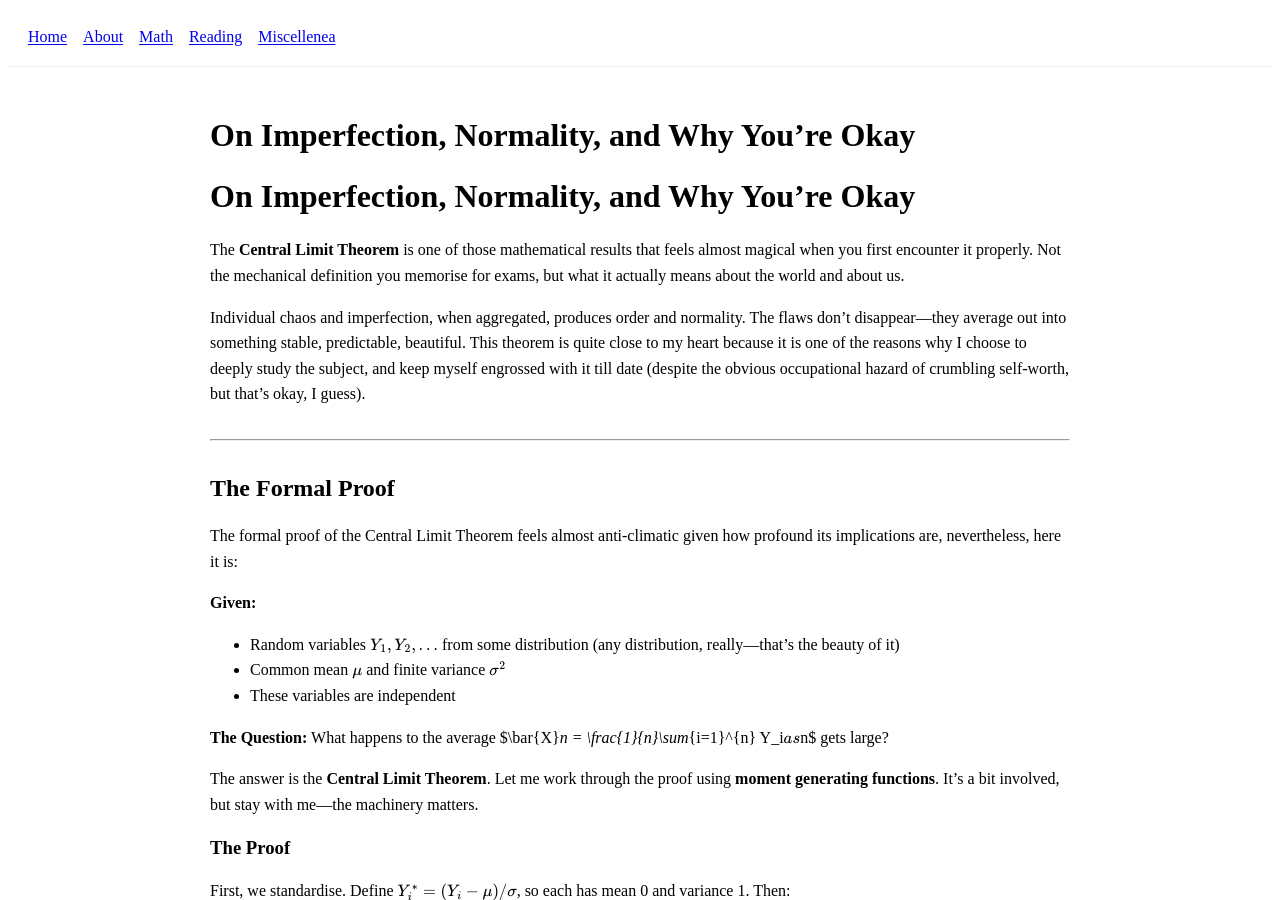
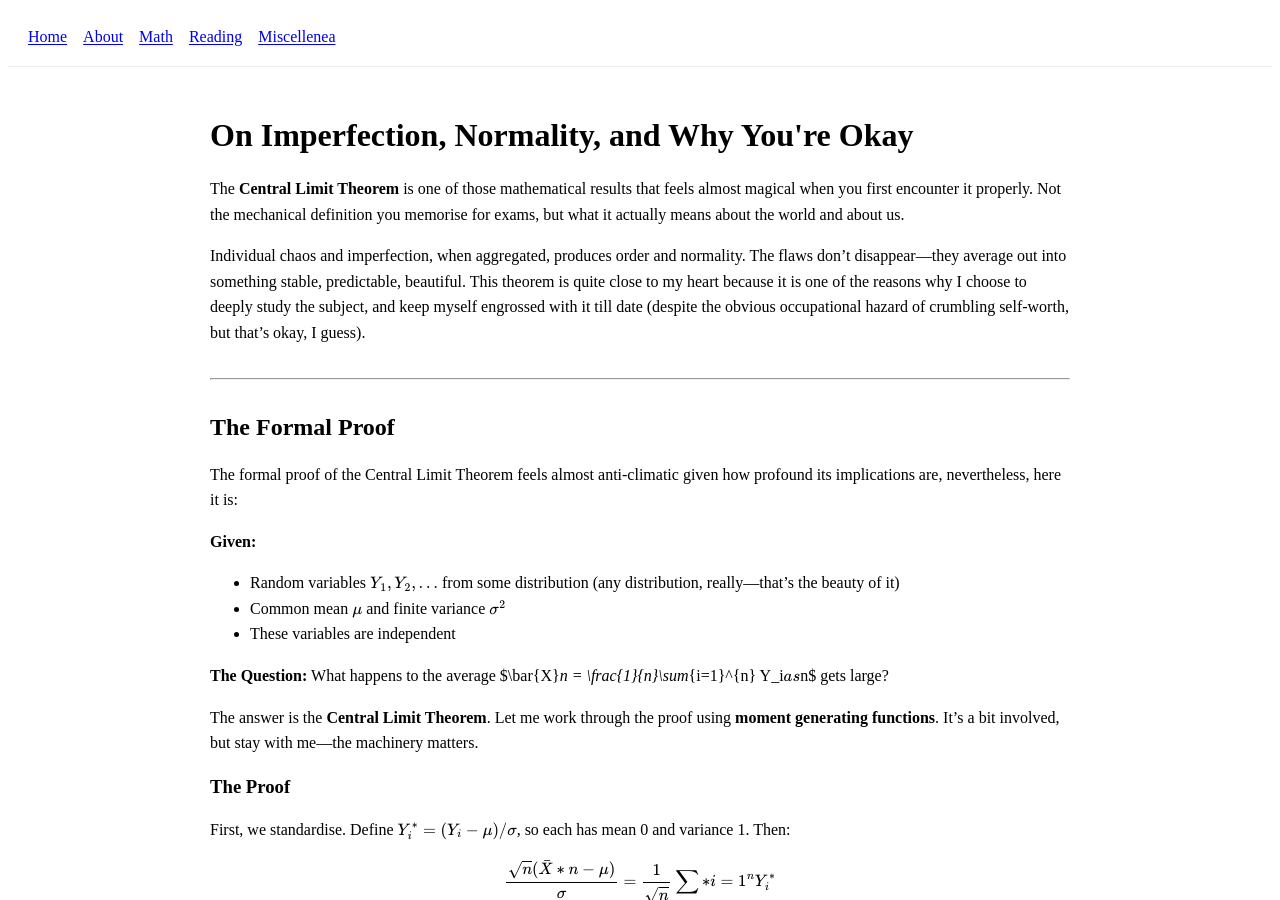
Before and after one commit to KevinDayve/KevinDayve.github.io, a Jekyll site: the page built from math/central_limit_theorem.md, in a window 1280 px wide and 900 px high. Built offline with Jekyll 4.4.1, drawn with Linux system fonts in a browser that asks for light colours; our own code applies the rules of GitHub Pages for plain Markdown files; part of the change alters nothing that is shown; some of the changed text lies outside the part shown.

Commit message:
minor fix

```diff
--- a/math/central_limit_theorem.md
+++ b/math/central_limit_theorem.md
@@ -1,4 +1,8 @@
-# On Imperfection, Normality, and Why You're Okay
+---
+layout: default
+title: On Imperfection, Normality, and Why You're Okay
+permalink: /math/central_limit_theorem
+---
 
 The **Central Limit Theorem** is one of those mathematical results that feels almost magical when you first encounter it properly. Not the mechanical definition you memorise for exams, but what it actually means about the world and about us.
 
@@ -108,10 +112,6 @@ The mathematics says: sums converge to normal. Your particular configuration of
 
 To be fair, the theorem doesn't say *you're perfect*. It says something more profound: you're **normal**, in the most literal mathematical sense. And normal is exactly where the bulk of the distribution lives.
 
----
-
-## Literature and Philosophy: Variance and Humanity
-
 Dostoevsky's novels are full of characters who try to eliminate their variance—to become perfectly rational, perfectly good, perfectly controlled. Raskolnikov tries to be a superman above moral law and ends up a murderer haunted by guilt. The Grand Inquisitor tries to perfect humanity and ends up imprisoning Christ himself. Prince Myshkin believes he can be perfectly good and ends up causing more harm than help, unable to function in a world that requires accepting one's own capacity for imperfection.
 
 They all attempt to reach **zero variance**, and in doing so, they lose the very thing that makes love and change and growth possible. They become isolated, brittle, and destructive.
```
